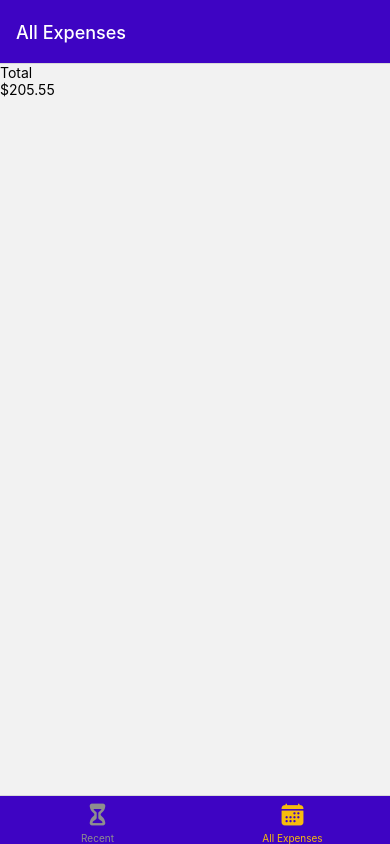
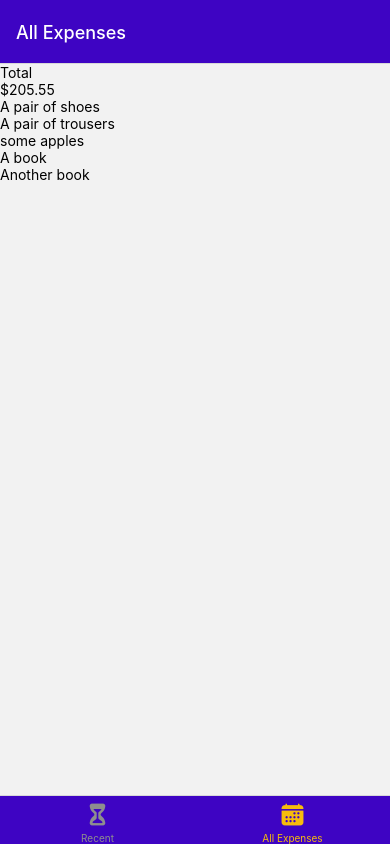
Before and after one commit to amr4356/React-Native-ExpenseTrackerApp, a React Native app: screen /AllExpenses in a window 390 px wide. Built offline with nearby package versions, Linux system fonts and the light colour scheme.

Commit message:
132. Outputting a List of Expenses

```diff
--- a/components/ExpensesOutput/ExpensesList.js
+++ b/components/ExpensesOutput/ExpensesList.js
@@ -1,5 +1,15 @@
-import { FlatList } from "react-native";
+import { FlatList, Text } from "react-native";
 
-export default function ExpensesList() {
-  return <FlatList />;
+function renderExpenseItem(itemData) {
+  return <Text>{itemData.item.description}</Text>;
 }
+
+export default function ExpensesList({ expenses }) {
+  return (
+    <FlatList
+      data={expenses}
+      renderItem={renderExpenseItem}
+      keyExtractor={(item) => item.id}
+    />
+  );
+}
--- a/components/ExpensesOutput/ExpensesOutput.js
+++ b/components/ExpensesOutput/ExpensesOutput.js
@@ -39,7 +39,7 @@ function ExpensesOutput({ expenses, expensesPeriod }) {
   return (
     <View>
       <ExpensesSummary expenses={DUMMY_EXPENSES} periodName={expensesPeriod} />
-      <ExpensesList />
+      <ExpensesList expenses={DUMMY_EXPENSES} />
     </View>
   );
 }
```
